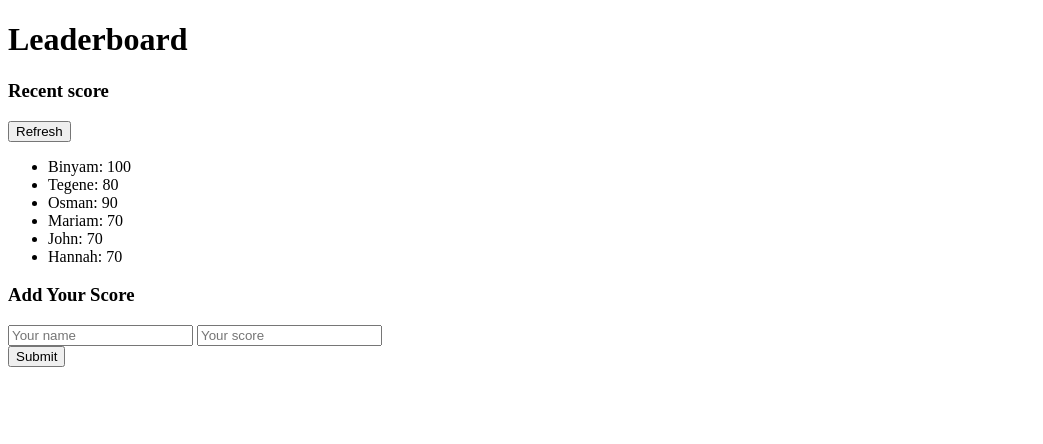
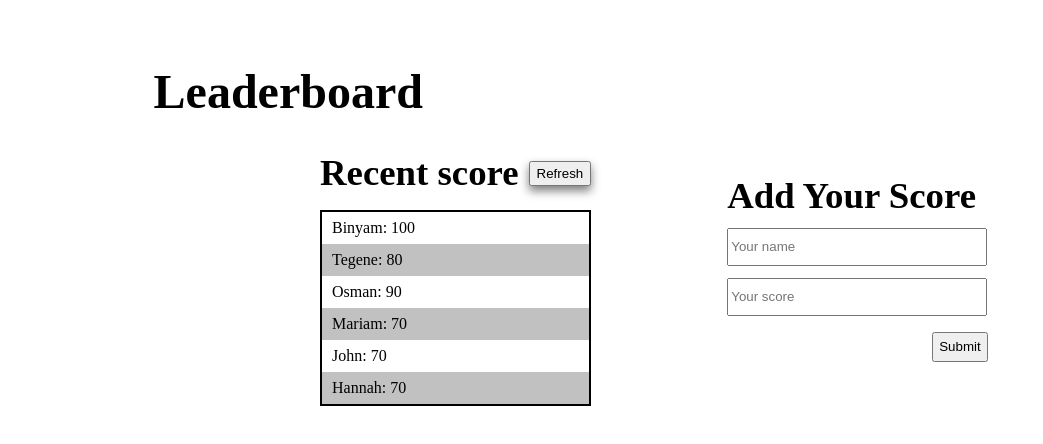
Before and after one commit to MariamOsman11/Leaderboard, a website built with webpack: page src/index.html in a window 1280 px wide. Shown: the whole page, without its empty margins (0-1043 px from the left). Built offline with nearby package versions, Linux system fonts and the light colour scheme.

Commit message:
Add style file

```diff
--- a/src/style.css
+++ b/src/style.css
@@ -1,3 +1,68 @@
-.hello {
-   color: red;
- }
+body {
+  margin: 0;
+  padding: 0;
+}
+
+h1 {
+  margin-top: 5%;
+  margin-left: 12%;
+  font-size: 3rem;
+}
+
+.displayScore {
+  display: flex;
+  margin-left: 25%;
+}
+
+.recent-score {
+  display: flex;
+}
+
+.score-title {
+  margin-right: 10%;
+}
+
+.listNameAndScore {
+  border: 2px solid black;
+  list-style-type: none;
+  line-height: 2rem;
+  padding-left: 0;
+}
+
+.name-list {
+  padding-left: 10px;
+}
+
+.listScore:nth-child(even) {
+  background-color: #c1c1c1;
+  width: 100%;
+}
+
+h3 {
+  margin: 0 10px 0 0;
+  font-size: 2.3rem;
+}
+
+.refresh {
+  height: 25px;
+  margin-top: 10px;
+  box-shadow: 0 5px 10px 0 rgba(0, 0, 0, 0.5);
+}
+
+.formContainer {
+  width: 280px;
+  padding: 20px 40px;
+  line-height: 50px;
+  border-radius: 5px;
+}
+
+input {
+  width: 90%;
+  height: 2rem;
+}
+
+.btn-submit {
+  margin-left: 73%;
+  padding: 2%;
+  width: 20%;
+}
```
